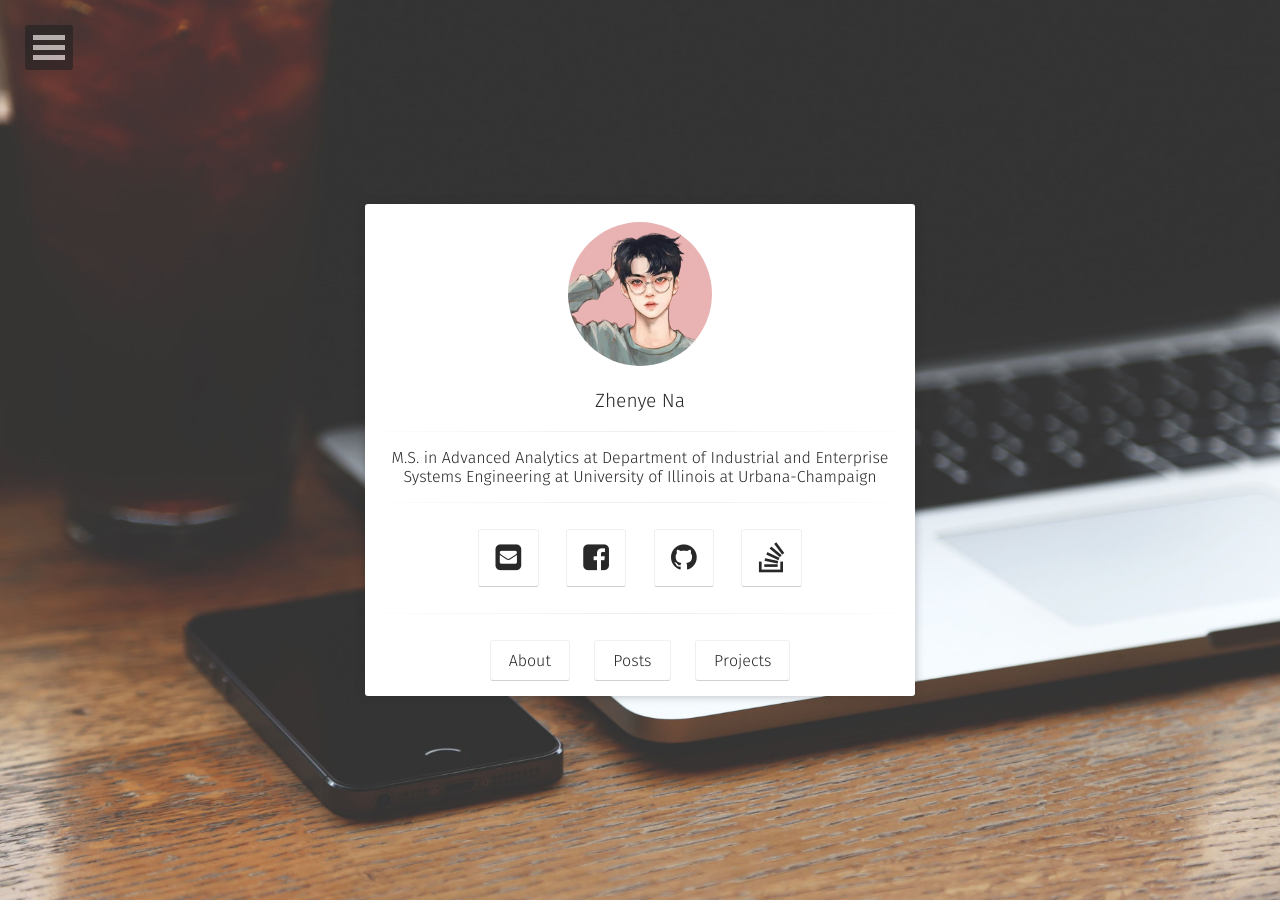
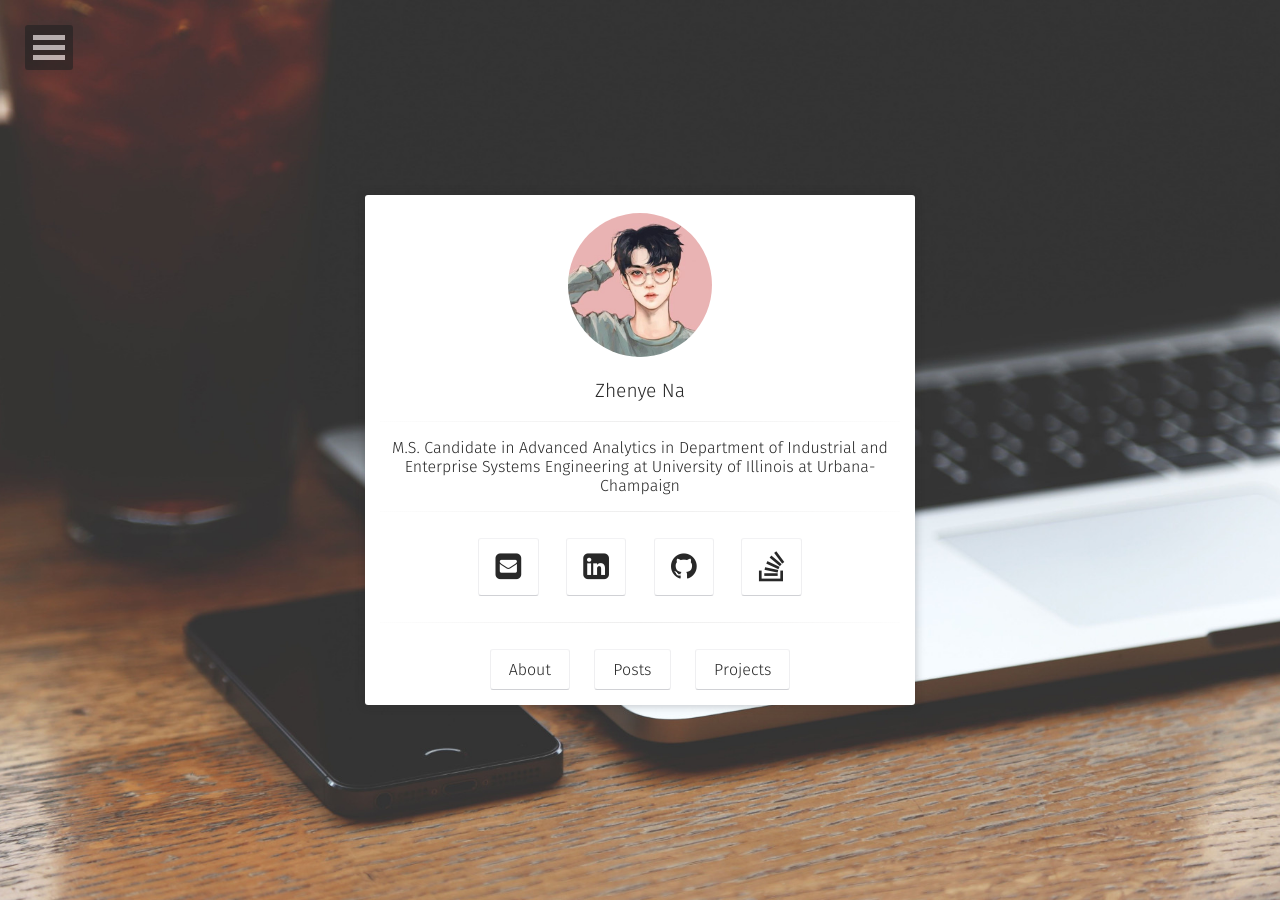
Before and after one commit to Zhenye-Na/blog, a Jekyll site: the page built from index.html, in a window 1280 px wide. Built offline with Jekyll 4.4.1, drawn with Linux system fonts in a browser that asks for light colours; some web fonts are replaced.

Commit message:
Changed social net

```diff
--- a/_config.yml
+++ b/_config.yml
@@ -1,8 +1,8 @@
 # Site
 title:              Loading...
 author:             Zhenye Na
-bio:                'M.S. in Advanced Analytics at Department of Industrial and Enterprise Systems Engineering at University of Illinois at Urbana-Champaign'
-description:        "UIUC Graduate Student at ISE | Google-Oriented-Programming"
+bio:                'M.S. Candidate in Advanced Analytics in Department of Industrial and Enterprise Systems Engineering at University of Illinois at Urbana-Champaign'
+description:        "UIUC Graduate Student in ISE <br> Google-Oriented-Programming"
 reading_time:       true
 words_per_minute:   200
 logo:               'assets/img/avatar/avatar.jpg'
@@ -39,12 +39,12 @@ google:
   #ad-slot:
 #bing-verify:
 email:              zna2@illinois.edu
+linkedin:           zhenyena
 github-url:         Zhenye-Na
 stackoverflow:      8692953/zayne-na
-facebook:           zhenye.na.1
+#facebook:          zhenye.na.1
 #stackoverflow:     123456/username   from a "http://stackoverflow.com/users/123456/username" link
 #twitter:           username
-#linkedin:          username
 #xing:              username
 #instagram:         username
 #lastfm:            username
```
